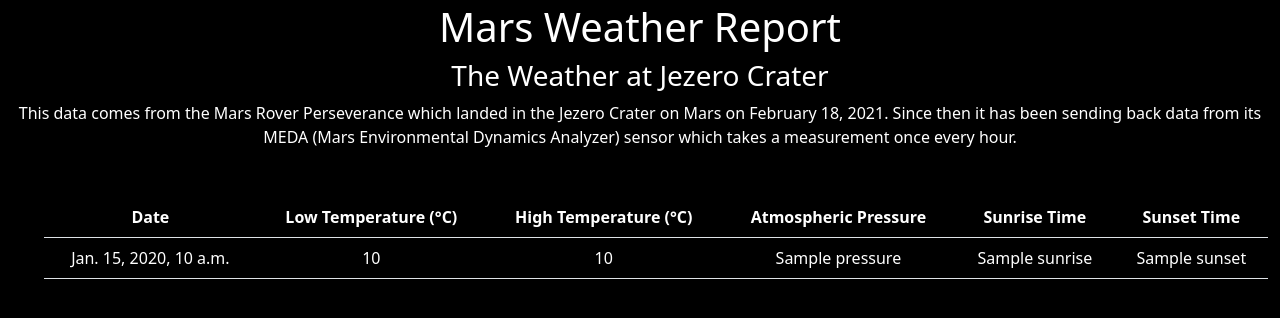
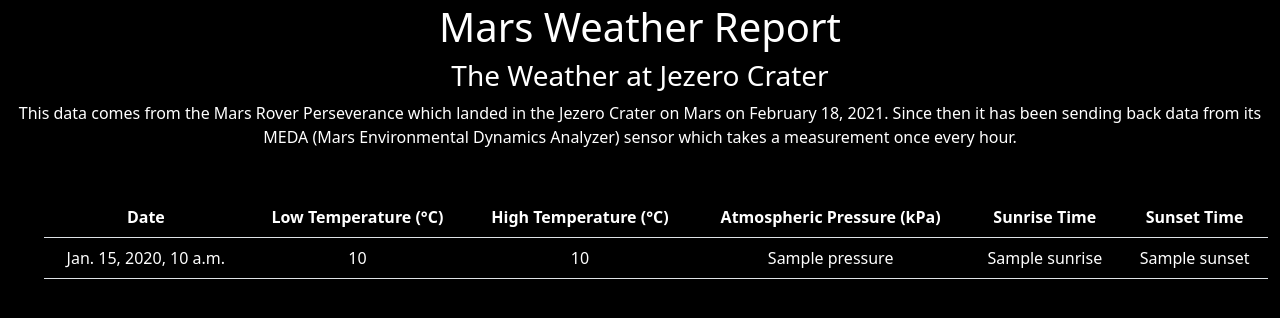
Before and after one commit to danhergir/marsproject, a Django app: page /weather/ in a window 1280 px wide. Shown: the part 157-475 px from the top of the page. Run offline with Django 3.2, Linux system fonts and the light colour scheme; tables that the repository leaves empty hold one stand-in row (values such as "Sample post"); a database or web service that is not in the repository returns one stand-in record (values such as "Sample title"); data that the repository does not hold is empty; some libraries are stand-ins or nearby versions.

Commit message:
Fixed table header

```diff
--- a/weather/templates/weather.html
+++ b/weather/templates/weather.html
@@ -50,16 +50,16 @@
         Since then it has been sending back data from its MEDA (Mars Environmental Dynamics Analyzer) sensor which takes
         a measurement once every hour.</p>
     <ul class="form-label text-white" style="text-align: center">
-        {% for sol in latest_weather.sols %}
         <table class="table text-white mt-5">
             <tr class="mt-5">
                 <th>Date</th>
                 <th>Low Temperature (°C)</th>
                 <th>High Temperature (°C)</th>
-                    <th>Atmospheric Pressure</th>
+                <th>Atmospheric Pressure (kPa)</th>
                 <th>Sunrise Time</th>
                 <th>Sunset Time</th>
             </tr>
+            {% for sol in latest_weather.sols %}
                 <tr>
                     <td>{{ sol.terrestrial_date }}</td>
                     <td>{{ sol.min_temp }}</td>
@@ -68,8 +68,8 @@
                     <td>{{ sol.sunrise }}</td>
                     <td>{{ sol.sunset }}</td>
                 </tr>
+            {% endfor %}
         </table>
-        {% endfor %}
     </ul>
 </div>
 </body>
```
Lines whose indentation alone changed are shown as unchanged.
